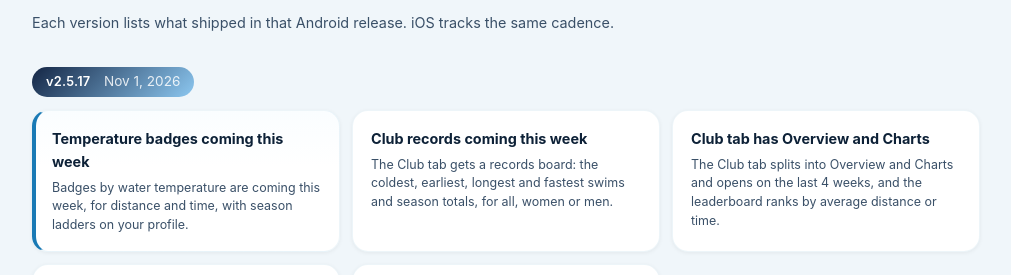
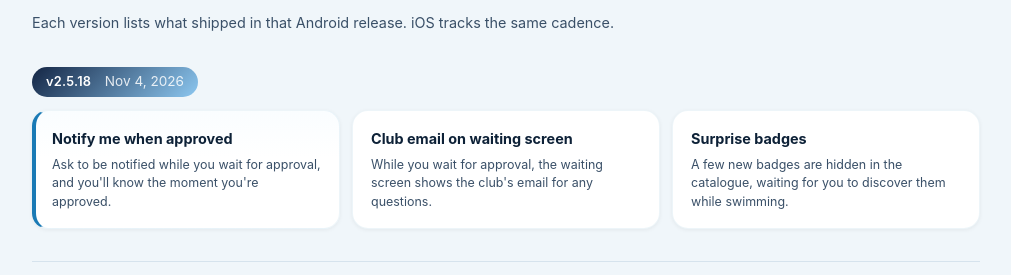
Before and after one commit to andrewvalko/nis-legal, a plain HTML site: page release-notes.html in a window 1280 px wide. Shown: the part 467-742 px from the top of the page, without its empty margins (134-1145 px from the left). Drawn offline with Linux system fonts and the light colour scheme.

Commit message:
Update release notes for v2.5.18

```diff
--- a/release-notes.html
+++ b/release-notes.html
@@ -167,6 +167,25 @@
     <h1>Release history</h1>
     <p class="intro">Each version lists what shipped in that Android release. iOS tracks the same cadence.</p>
 
+    <span class="period-label" data-date="2026-11-04">v2.5.18 <span class="period-date">Nov 4, 2026</span></span>
+
+    <div class="card-grid">
+        <div class="card major">
+            <h3>Notify me when approved</h3>
+            <p>Ask to be notified while you wait for approval, and you'll know the moment you're approved.</p>
+        </div>
+        <div class="card">
+            <h3>Club email on waiting screen</h3>
+            <p>While you wait for approval, the waiting screen shows the club's email for any questions.</p>
+        </div>
+        <div class="card">
+            <h3>Surprise badges</h3>
+            <p>A few new badges are hidden in the catalogue, waiting for you to discover them while swimming.</p>
+        </div>
+    </div>
+
+    <hr class="divider">
+
     <span class="period-label" data-date="2026-11-01">v2.5.17 <span class="period-date">Nov 1, 2026</span></span>
 
     <div class="card-grid">
```
